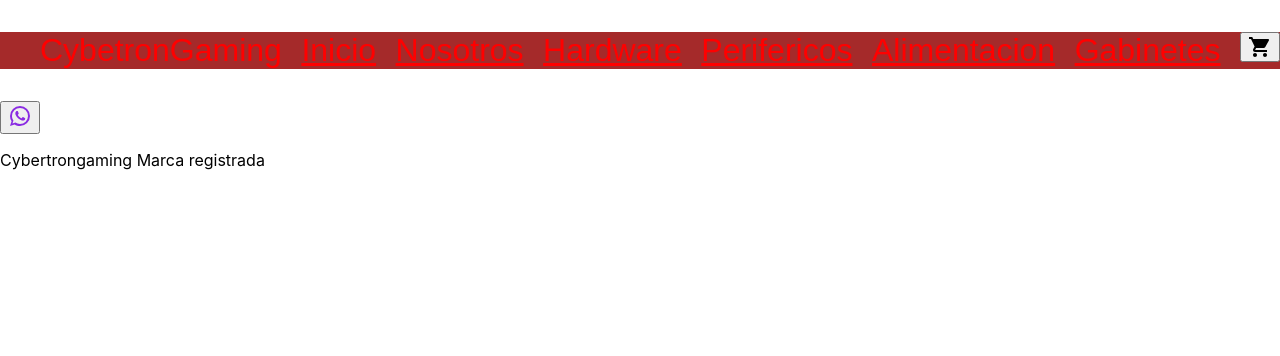
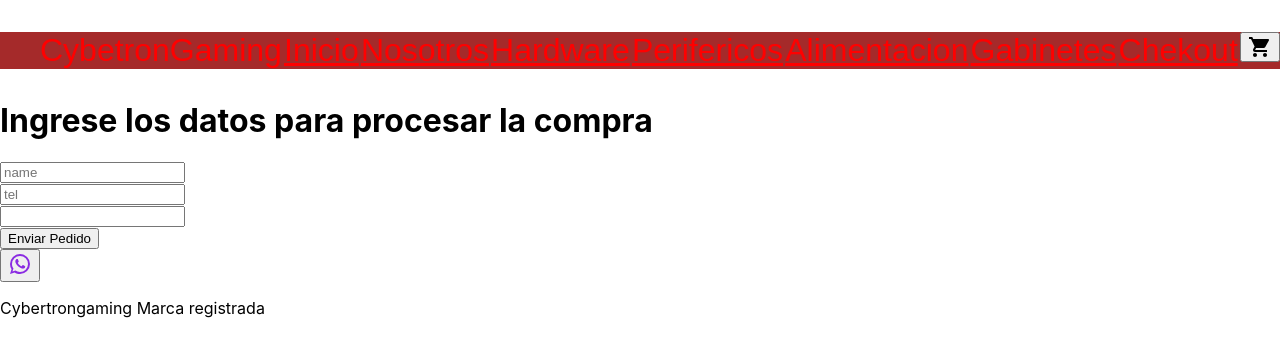
Before and after one commit to Ignacio5991/cybertron-app, a React (Create React App) app: page /chekout in a window 1280 px wide. Shown: the top 356 px of the page. Built offline with nearby package versions, Linux system fonts and the light colour scheme.

Commit message:
Terminando revisando los errores del chekout

```diff
--- a/src/App.js
+++ b/src/App.js
@@ -8,6 +8,7 @@ import Nosotros from './componentes/Nosotros';
 import CartProvider from './CartContext';
 import Cartwidgeth from './componentes/Cartwidgeth';
 import Cart from './componentes/Cart';
+import Chekout from './componentes/Chekout';
 function App() {
   return (
     <div>
@@ -19,6 +20,7 @@ function App() {
             <Route path="/Item/:iditem" element={<ItemDetailContainer />} />
             <Route path="/Nosotros" element={<Nosotros />} />
             <Route path="/categoria/:idcategoria" element={<Itemlistcontainer />} />
+            <Route path="/chekout" element={<Chekout />} />
             <Route path="/cart" element={<Cart />} />
           </Routes>
         </CartProvider>
--- a/src/componentes/Cart.jsx
+++ b/src/componentes/Cart.jsx
@@ -1,6 +1,7 @@
 import React from 'react';
 import { useCartContext } from '../CartContext';
 import ItemCart from './ItemCart';
+import { Link } from 'react-router-dom';
 const Cart = () => {
   const { cart, TotalPrice } = useCartContext();
   if (cart.length === 0) {
@@ -12,6 +13,7 @@ const Cart = () => {
         <ItemCart key={producto.id} producto={producto} />
       ))}
       <p>Total a pagar:${TotalPrice()}</p>
+      <Link to="/Chekout">Finalizar Compra</Link>
     </div>
   );
 };
--- /dev/null
+++ b/src/componentes/Chekout.jsx
@@ -0,0 +1,38 @@
+import React, { useState, useContext } from 'react';
+
+import { addDoc, collection, getFirestore } from 'firebase/firestore';
+export default function Chekout() {
+  const { Totalprice, cart } = useContext;
+  const { name, setName } = useState('');
+  const { email, setEmail } = useState('');
+  const { tel, setTel } = useState('');
+  const { orderId, setOrderId } = useState('');
+  function terminarCompra() {
+    const factura = {
+      comprador: { name, email, tel },
+      Totalprice,
+      cart,
+    };
+    const db = getFirestore();
+    const pedidos = collection(db, 'pedidos');
+    addDoc(pedidos, factura).then(({ id }) => {
+      setOrderId(id);
+    });
+  }
+
+  return (
+    <>
+      {orderId ? 'Gracias por elegirnos. Tu id de compra es:' + orderId : ''}
+      <div>
+        <h1>Ingrese los datos para procesar la compra</h1>
+        <input type="text" placeholder="name" onChange={(e) => setName(e.target.value)} />
+        <br></br>
+        <input type="tel" placeholder="tel" onChange={(e) => setEmail(e.target.value)} />
+        <br></br>
+        <input type="email" placholder="email" onChange={(e) => setTel(e.target.value)} />
+        <br></br>
+        <button onClick={terminarCompra}>Enviar Pedido</button>
+      </div>
+    </>
+  );
+}
--- a/src/componentes/Navbar.jsx
+++ b/src/componentes/Navbar.jsx
@@ -27,6 +27,9 @@ export default function Navbar() {
           <Link to={'/categoria/Gabinetes'}>Gabinetes</Link>
         </li>
         <li>
+          <Link to={'/chekout'}>Chekout</Link>
+        </li>
+        <li>
           <Cartwidgeth />
         </li>
       </ul>
```
